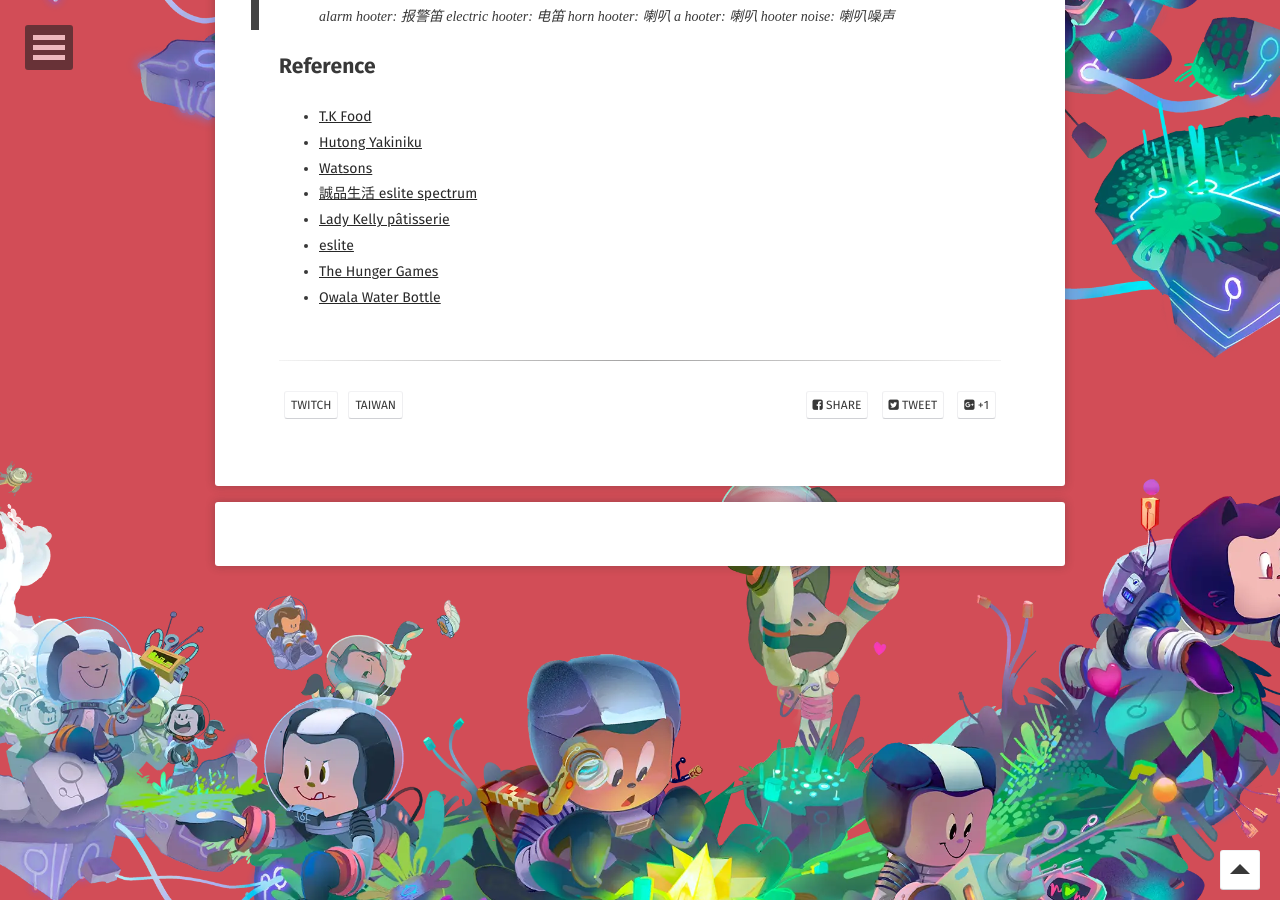
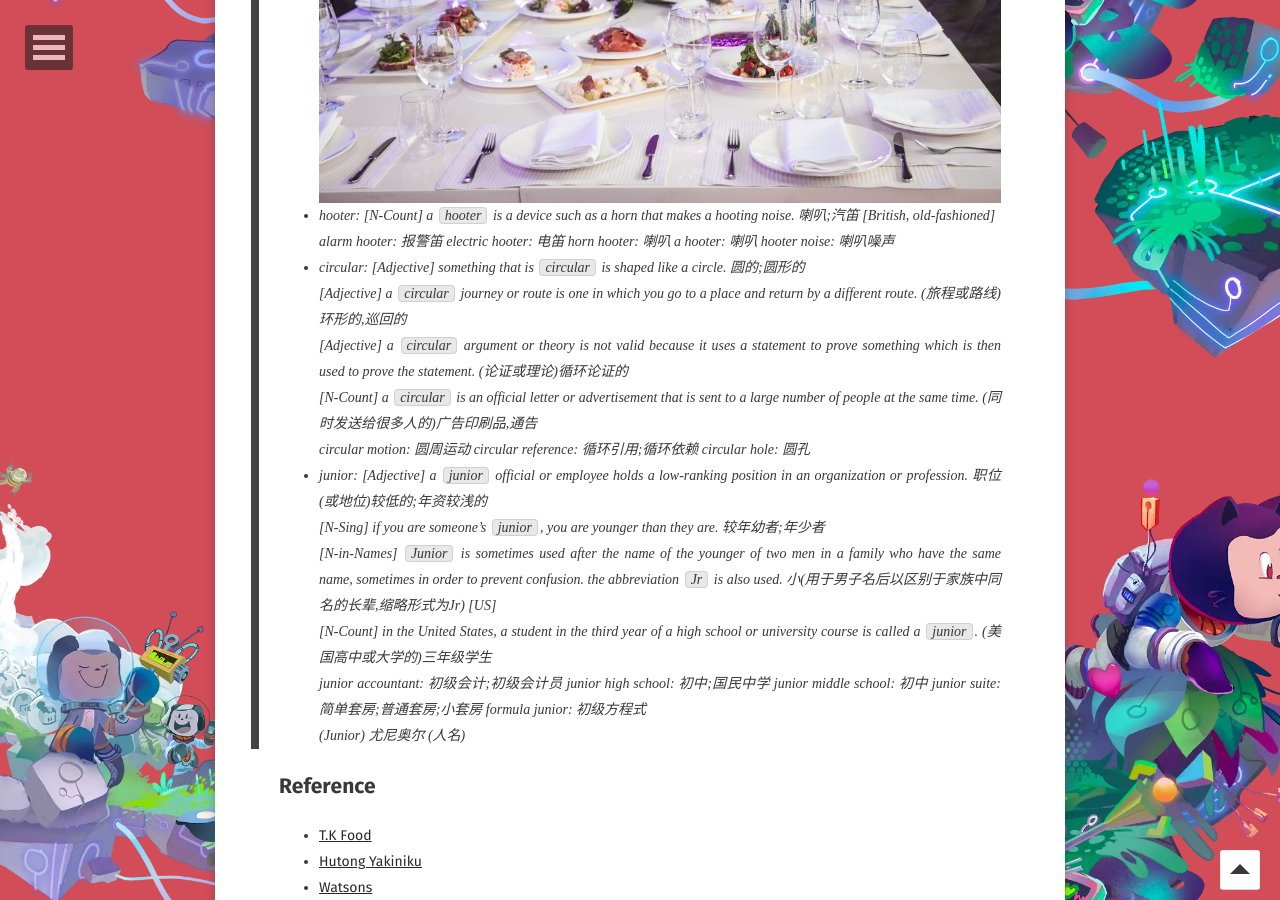
Before and after one commit to WebPavel/WebPavel.github.io, a Jekyll site: the page built from _posts/2026-10-02-Twitch-streamer-records-(continued).md, in a window 1280 px wide and 900 px high, scrolled down 8631 px. Built offline with Jekyll 4.4.1, drawn with Linux system fonts in a browser that asks for light colours; some web fonts are replaced; comment, search, counter and statistics services are not loaded; some of the changed text lies outside the part shown.

Commit message:
feat: updates on some information about Twitch streamers in Taiwan

```diff
--- a/_posts/2026-10-02-Twitch-streamer-records-(continued).md
+++ b/_posts/2026-10-02-Twitch-streamer-records-(continued).md
@@ -108,6 +108,15 @@
 | birthday in September or October                                                 | -                                                   | after the start of the new school year, not familiar enough with your new classmates. | no one celebrates your birthday in the first year. | next year |
 | Is it appropriate to use money to attract a girl before starting a relationship? | you have a chance when your only advantage is money | only attract a gold digger (拜金主义者)                                               |                                                    |           |
 
+## Profile
+
+| character          | value                                                                                                     | note       |
+|--------------------|-----------------------------------------------------------------------------------------------------------|------------|
+| real-name          | @[eat1025](https://www.twitch.tv/eat1025)                                                                 | Miss Zhong |
+| nearby street/road | Siyuan Road, Xinzhuang District, New Taipei City 新北市新莊區思源路                                       |            |
+| nearby MRT Station | [Circular<sup>*</sup> Line](https://www.ntmetro.com.tw/basic/?node=10069) Xingfu Station 幸福捷運站       |            |
+| nearby bus stop    | [652](https://ebus.gov.taipei/MapOverview?nid=0100065200) Touqian Junior<sup>*</sup> High School 頭前國中 |            |
+
 > [!TIP]
 > __*__:
 >
@@ -168,6 +177,17 @@
 >  ![banquet_126067487.jpg](/assets/tw/banquet_126067487.jpg)
 > - hooter: [N-Count] a `hooter` is a device such as a horn that makes a hooting noise. 喇叭;汽笛 [British, old-fashioned]<br/>
 >  alarm hooter: 报警笛 electric hooter: 电笛 horn hooter: 喇叭 a hooter: 喇叭 hooter noise: 喇叭噪声
+> - circular: [Adjective] something that is `circular` is shaped like a circle. 圆的;圆形的<br/>
+>  [Adjective] a `circular` journey or route is one in which you go to a place and return by a different route. (旅程或路线)环形的,巡回的<br/>
+>  [Adjective] a `circular` argument or theory is not valid because it uses a statement to prove something which is then used to prove the statement. (论证或理论)循环论证的<br/>
+>  [N-Count] a `circular` is an official letter or advertisement that is sent to a large number of people at the same time. (同时发送给很多人的)广告印刷品,通告<br/>
+>  circular motion: 圆周运动 circular reference: 循环引用;循环依赖 circular hole: 圆孔
+> - junior: [Adjective] a `junior` official or employee holds a low-ranking position in an organization or profession. 职位(或地位)较低的;年资较浅的<br/>
+>  [N-Sing] if you are someone's `junior`, you are younger than they are. 较年幼者;年少者<br/>
+>  [N-in-Names] `Junior` is sometimes used after the name of the younger of two men in a family who have the same name, sometimes in order to prevent confusion. the abbreviation `Jr` is also used. 小(用于男子名后以区别于家族中同名的长辈,缩略形式为Jr) [US]<br/>
+>  [N-Count] in the United States, a student in the third year of a high school or university course is called a `junior`. (美国高中或大学的)三年级学生<br/>
+>  junior accountant: 初级会计;初级会计员 junior high school: 初中;国民中学 junior middle school: 初中 junior suite: 简单套房;普通套房;小套房 formula junior: 初级方程式<br/>
+>  (Junior) 尤尼奥尔 (人名)
 
 ## Reference
 
```
